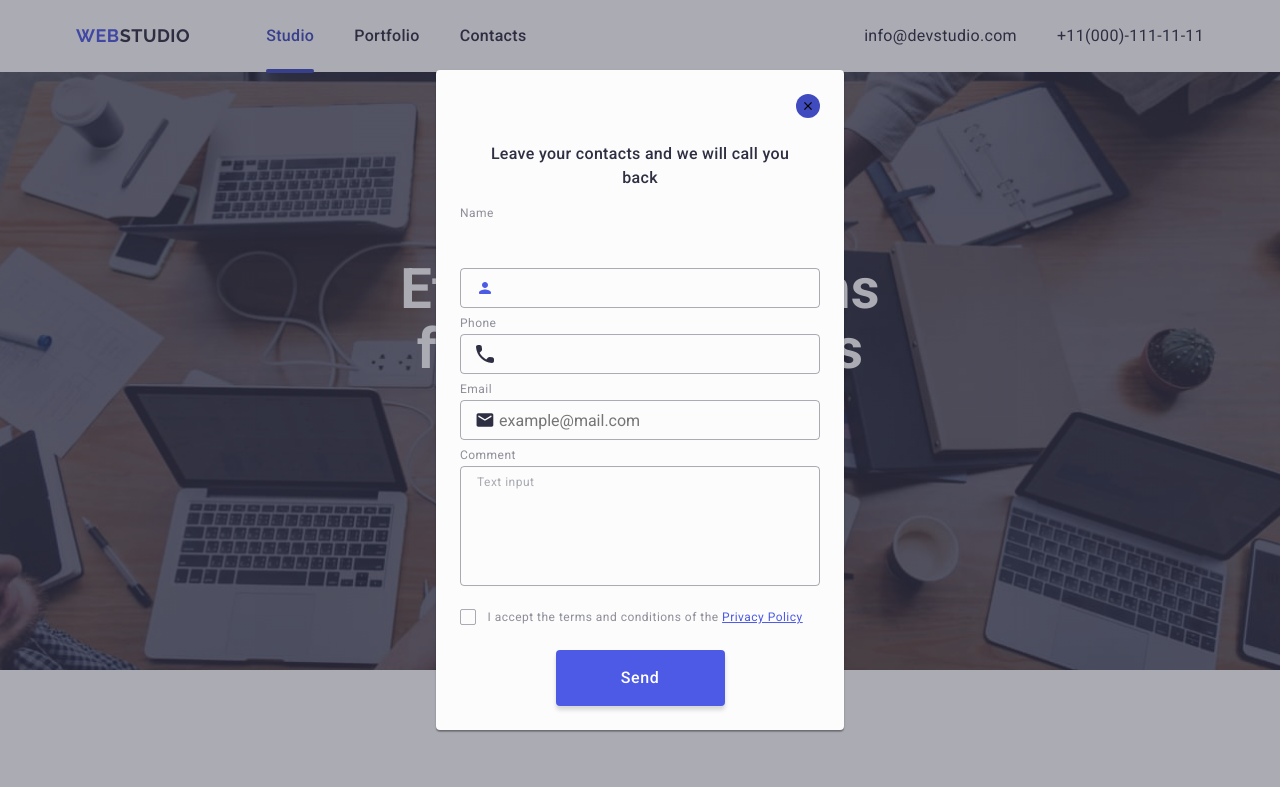
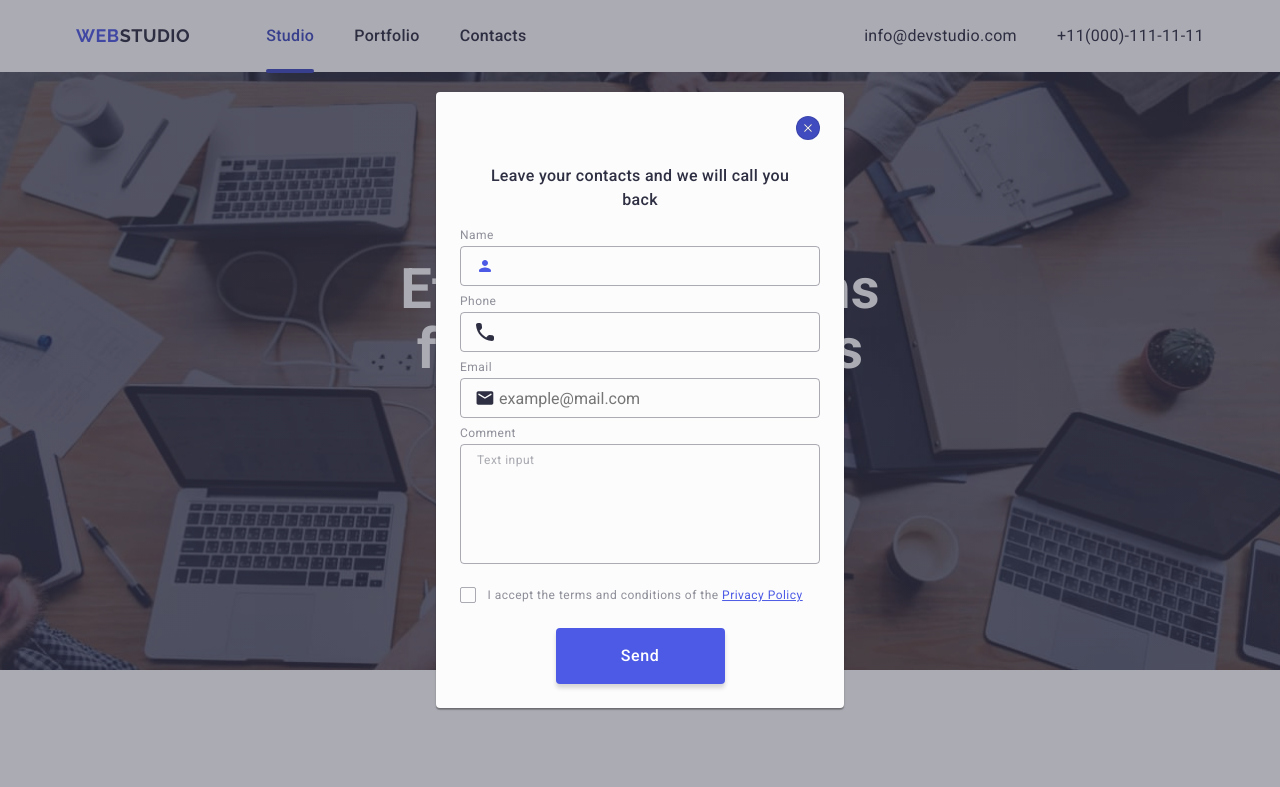
Before and after one commit to Yefremow-Vladislaw/goit-markup-hw-05, a plain HTML site: page index.html in a window 1280 px wide. Both pictures are taken after a click on the button 808 px from the left and 106 px from the top of the page. Shown: the top 787 px of the page. Drawn offline with nearby package versions, Linux system fonts and the light colour scheme.

Commit message:
fixed erorrs

```diff
--- a/index.html
+++ b/index.html
@@ -400,10 +400,10 @@
         <p class="modal-window-action-paragraph">Leave your contacts and we will call you back</p>
         <form class="modal-form">
             <div class="modal-form-wrapper">
-                <label for="user-name" class="modal-form-label form-label-name">Name</label>
+                <label for="user-name" class="modal-form-label">Name</label>
                 <div class="modal-form-input-wrapper">
                     <input class="modal-form-input" id="user-name" name="user-name" type="text" placeholder="" pattern="[a-zA-Zа-яА-ЯіІїЇєЄ']+" title="Andrew" required>
-                    <svg class="form-input-icon" width="18" height="18">
+                    <svg class="form-input-icon" width="18" height="24">
                         <use href="./images/icons.svg#icon-modal-person"></use>
                     </svg>
             </div>
--- a/styles/styles.css
+++ b/styles/styles.css
@@ -409,7 +409,7 @@ filter: drop-shadow(0px 4px 4px rgba(0, 0, 0, 0.15));
 background-color: transparent;
 outline: 0px solid transparent;
 font-size: 12px;
-line-height: 1.5;
+line-height: 2;
 letter-spacing: 0.04em;
 color: #ffffff;
 
@@ -487,7 +487,7 @@ line-height: 1.5;
   box-shadow: 0px 1px 1px rgba(0, 0, 0, 0.14), 0px 1px 3px rgba(0, 0, 0, 0.12), 0px 2px 1px rgba(0, 0, 0, 0.2);
   transition: transform 250ms cubic-bezier(0.4, 0, 0.2, 1);
   padding: 72px 24px 24px 24px;
-  margin-bottom:  8px;
+  margin-bottom: 8px;
 }
 .modal-window-btn
 {
@@ -516,7 +516,7 @@ height: 24px;
 .modal-window-btn:hover,
 .modal-window-btn:focus
 {
-  border: #ffffff;
+  fill: #ffffff;
   background-color: #404BBF;
 }
 .modal-window-action-paragraph
@@ -549,10 +549,6 @@ line-height: 1.5;
   border: 1px solid rgba(46, 47, 66, 0.4);
   background-color: transparent;
   transition: border-color 250ms cubic-bezier(0.4, 0, 0.2, 1);
-}
-.form-label-name
-{
-  height: 58px;
 }
 .form-input-icon
 {
@@ -646,7 +642,7 @@ transition: border-color 250ms cubic-bezier(0.4, 0, 0.2, 1);
   border-radius: 2px;
   margin-right: 8px;
   transition: background-color 250ms cubic-bezier(0.4, 0, 0.2, 1), border 250ms cubic-bezier(0.4, 0, 0.2, 1), fill 250ms cubic-bezier(0.4, 0, 0.2, 1);
-  fill: transparent;
+  fill:transparent;
 }
 .modal-form-checkbox-icon
 {
```
